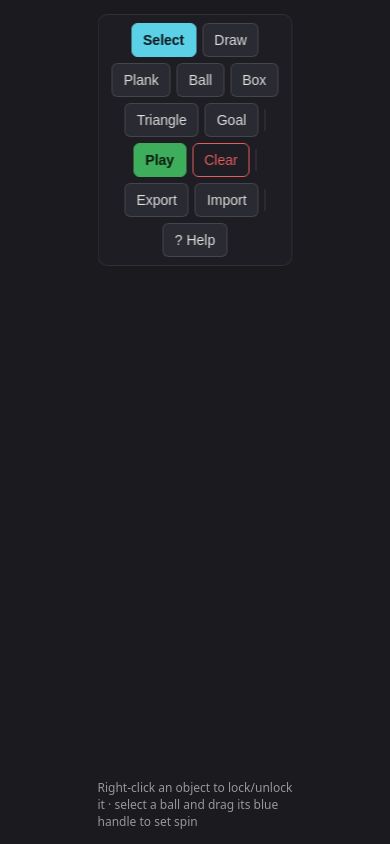
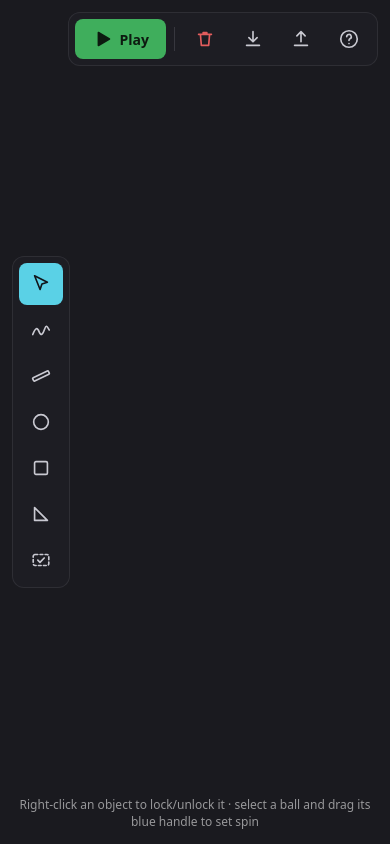
Before and after one commit to dndd7/free-world-2d, a website built with Vite: page index.html in a window 390 px wide. Built offline with nearby package versions, Linux system fonts and the light colour scheme.

Commit message:
Move controls into a left tool palette and a top-right actions panel
Tools get icons and sit in a vertical palette on the left; Play/Stop (green,
turns red while running), Clear, Export, Import and Help move to the top
right. Both collapse to icon-only below 820px so phones fit without
horizontal scroll. Help now drops down from the actions panel.

```diff
--- a/index.html
+++ b/index.html
@@ -11,30 +11,80 @@
   <body>
     <div id="app">
       <canvas id="sim"></canvas>
-      <div id="toolbar">
-        <button id="tool-select" class="tool-btn active" data-tool="select" title="Select / move / lock">
-          Select
+
+      <nav id="palette" aria-label="Tools">
+        <button id="tool-select" class="palette-btn active" data-tool="select" title="Select, move and lock objects">
+          <svg viewBox="0 0 24 24" aria-hidden="true"><path d="M5 3l14 7-6 2-2 6z" /></svg>
+          <span>Select</span>
         </button>
-        <button id="tool-draw" class="tool-btn" data-tool="draw" title="Draw a track or line">Draw</button>
-        <button id="tool-plank" class="tool-btn" data-tool="plank" title="Drag out a straight plank">Plank</button>
-        <button id="tool-ball" class="tool-btn" data-tool="ball" title="Place a ball">Ball</button>
-        <button id="tool-box" class="tool-btn" data-tool="box" title="Place a box">Box</button>
-        <button id="tool-triangle" class="tool-btn" data-tool="triangle" title="Place a triangle wedge">
-          Triangle
+        <button id="tool-draw" class="palette-btn" data-tool="draw" title="Freehand draw a track or wall">
+          <svg viewBox="0 0 24 24" aria-hidden="true"><path d="M3 17c3-8 5-8 7-3s4 3 6-3 3-2 5 1" /></svg>
+          <span>Draw</span>
         </button>
-        <button id="tool-goal" class="tool-btn" data-tool="goal" title="Place a goal zone">Goal</button>
-        <div class="toolbar-divider"></div>
-        <button id="play-btn" class="tool-btn accent">Play</button>
-        <button id="clear-btn" class="tool-btn danger">Clear</button>
-        <div class="toolbar-divider"></div>
-        <button id="export-btn" class="tool-btn" title="Download this scene as a JSON file">Export</button>
-        <button id="import-btn" class="tool-btn" title="Load a previously exported scene">Import</button>
+        <button id="tool-plank" class="palette-btn" data-tool="plank" title="Drag out a straight plank">
+          <svg viewBox="0 0 24 24" aria-hidden="true">
+            <rect x="2.5" y="10" width="19" height="4" rx="1" transform="rotate(-25 12 12)" />
+          </svg>
+          <span>Plank</span>
+        </button>
+        <button id="tool-ball" class="palette-btn" data-tool="ball" title="Place a ball">
+          <svg viewBox="0 0 24 24" aria-hidden="true"><circle cx="12" cy="12" r="8" /></svg>
+          <span>Ball</span>
+        </button>
+        <button id="tool-box" class="palette-btn" data-tool="box" title="Place a box">
+          <svg viewBox="0 0 24 24" aria-hidden="true"><rect x="5" y="5" width="14" height="14" rx="1.5" /></svg>
+          <span>Box</span>
+        </button>
+        <button id="tool-triangle" class="palette-btn" data-tool="triangle" title="Place a triangle wedge">
+          <svg viewBox="0 0 24 24" aria-hidden="true"><path d="M5 19h14L5 5z" /></svg>
+          <span>Triangle</span>
+        </button>
+        <button id="tool-goal" class="palette-btn" data-tool="goal" title="Place a goal zone">
+          <svg viewBox="0 0 24 24" aria-hidden="true">
+            <rect x="3.5" y="6" width="17" height="12" rx="2" stroke-dasharray="3 2.5" />
+            <path d="M8.5 12.2l2.4 2.4 4.6-4.8" />
+          </svg>
+          <span>Goal</span>
+        </button>
+      </nav>
+
+      <div id="actions">
+        <button id="play-btn" class="action-btn primary" title="Start the simulation">
+          <svg class="icon-play" viewBox="0 0 24 24" aria-hidden="true"><path d="M7 5l12 7-12 7z" /></svg>
+          <svg class="icon-stop" viewBox="0 0 24 24" aria-hidden="true">
+            <rect x="6" y="6" width="12" height="12" rx="1.5" />
+          </svg>
+          <span id="play-label">Play</span>
+        </button>
+        <div class="divider"></div>
+        <button id="clear-btn" class="action-btn danger" title="Remove everything from the canvas">
+          <svg viewBox="0 0 24 24" aria-hidden="true"><path d="M5 7h14M10 7V5h4v2M7 7l1 12h8l1-12" /></svg>
+          <span class="label">Clear</span>
+        </button>
+        <button id="export-btn" class="action-btn" title="Download this scene as a JSON file">
+          <svg viewBox="0 0 24 24" aria-hidden="true"><path d="M12 4v11M7.5 10.5L12 15l4.5-4.5M5 19h14" /></svg>
+          <span class="label">Export</span>
+        </button>
+        <button id="import-btn" class="action-btn" title="Load a previously exported scene">
+          <svg viewBox="0 0 24 24" aria-hidden="true"><path d="M12 15V4M7.5 8.5L12 4l4.5 4.5M5 19h14" /></svg>
+          <span class="label">Import</span>
+        </button>
         <input id="import-file" type="file" accept=".json,application/json" hidden />
-        <div class="toolbar-divider"></div>
-        <button id="help-btn" class="tool-btn" aria-expanded="false" aria-controls="help-panel" title="What does each button do?">
-          ? Help
+        <button
+          id="help-btn"
+          class="action-btn"
+          aria-expanded="false"
+          aria-controls="help-panel"
+          title="What does each button do?"
+        >
+          <svg viewBox="0 0 24 24" aria-hidden="true">
+            <circle cx="12" cy="12" r="9" />
+            <path d="M9.5 9.5a2.5 2.5 0 1 1 3.5 2.3c-.7.4-1 .9-1 1.7M12 17h.01" />
+          </svg>
+          <span class="label">Help</span>
         </button>
       </div>
+
       <div id="help-panel" hidden>
         <dl>
           <dt>Select</dt>
@@ -69,6 +119,7 @@
           <dd>Also in the bottom bar. The Delete key removes the selected object too.</dd>
         </dl>
       </div>
+
       <div id="props" hidden>
         <span id="props-title"></span>
         <label id="props-material-wrap">
@@ -79,6 +130,7 @@
         <button id="props-rotate-right" class="tool-btn" title="Rotate 15° clockwise">&#8635;</button>
         <button id="props-delete" class="tool-btn danger" title="Delete (Del)">Delete</button>
       </div>
+
       <div id="hint">
         Right-click an object to lock/unlock it &middot; select a ball and drag its blue handle to set spin
       </div>
--- a/src/main.ts
+++ b/src/main.ts
@@ -44,7 +44,7 @@ const HANDLE_HIT_RADIUS = 14;
 const MAX_SPIN = 18;
 
 const canvas = document.getElementById('sim') as HTMLCanvasElement;
-const toolButtons = Array.from(document.querySelectorAll<HTMLButtonElement>('.tool-btn[data-tool]'));
+const toolButtons = Array.from(document.querySelectorAll<HTMLButtonElement>('.palette-btn[data-tool]'));
 const playBtn = document.getElementById('play-btn') as HTMLButtonElement;
 const clearBtn = document.getElementById('clear-btn') as HTMLButtonElement;
 const exportBtn = document.getElementById('export-btn') as HTMLButtonElement;
@@ -97,6 +97,12 @@ function setToolbarDisabled(disabled: boolean): void {
   clearBtn.disabled = disabled;
   exportBtn.disabled = disabled;
   importBtn.disabled = disabled;
+}
+
+function setPlayingUi(playing: boolean): void {
+  playBtn.classList.toggle('playing', playing);
+  playBtn.title = playing ? 'Stop and restore the layout' : 'Start the simulation';
+  document.getElementById('play-label')!.textContent = playing ? 'Stop' : 'Play';
 }
 
 function selectTool(t: Tool): void {
@@ -249,14 +255,14 @@ playBtn.addEventListener('click', () => {
     resetGoals(objects);
     Runner.run(runner, engine);
     isPlaying = true;
-    playBtn.textContent = 'Stop';
+    setPlayingUi(true);
     setToolbarDisabled(true);
   } else {
     Runner.stop(runner);
     objects.forEach(restoreSnapshot);
     resetGoals(objects);
     isPlaying = false;
-    playBtn.textContent = 'Play';
+    setPlayingUi(false);
     setToolbarDisabled(false);
   }
 });
@@ -269,8 +275,8 @@ let helpOpen = false;
 function setHelpOpen(open: boolean): void {
   helpOpen = open;
   if (open) {
-    const toolbarBottom = document.getElementById('toolbar')!.getBoundingClientRect().bottom;
-    helpPanel.style.top = `${toolbarBottom + 8}px`;
+    const actionsBottom = document.getElementById('actions')!.getBoundingClientRect().bottom;
+    helpPanel.style.top = `${actionsBottom + 8}px`;
   }
   helpPanel.hidden = !open;
   helpBtn.setAttribute('aria-expanded', String(open));
--- a/src/style.css
+++ b/src/style.css
@@ -1,3 +1,13 @@
+:root {
+  --panel-bg: rgba(30, 30, 36, 0.92);
+  --panel-border: 1px solid rgba(255, 255, 255, 0.08);
+  --btn-bg: #2a2a32;
+  --btn-border: 1px solid rgba(255, 255, 255, 0.12);
+  --accent: #5ad1e6;
+  --go: #3fae5c;
+  --danger: #e35d5d;
+}
+
 html,
 body {
   margin: 0;
@@ -6,6 +16,7 @@ body {
   height: 100%;
   overflow: hidden;
   background: #1a1a1f;
+  font-family: system-ui, sans-serif;
 }
 
 #app {
@@ -19,95 +30,189 @@ body {
   height: 100%;
 }
 
-#toolbar {
-  position: fixed;
-  top: 14px;
-  left: 50%;
-  transform: translateX(-50%);
-  display: flex;
-  align-items: center;
-  flex-wrap: wrap;
-  justify-content: center;
-  max-width: calc(100vw - 24px);
-  box-sizing: border-box;
-  gap: 6px;
-  padding: 8px;
-  background: rgba(30, 30, 36, 0.9);
-  border: 1px solid rgba(255, 255, 255, 0.08);
-  border-radius: 10px;
-  backdrop-filter: blur(6px);
-  font-family: system-ui, sans-serif;
+button {
+  font-family: inherit;
 }
 
-.tool-btn {
-  appearance: none;
-  border: 1px solid rgba(255, 255, 255, 0.12);
-  background: #2a2a32;
-  color: #ddd;
-  padding: 8px 11px;
-  white-space: nowrap;
-  border-radius: 6px;
-  font-size: 14px;
-  cursor: pointer;
-  transition: background 0.15s, border-color 0.15s;
+/* Tool palette (left) */
+
+#palette {
+  position: fixed;
+  left: 12px;
+  top: 50%;
+  transform: translateY(-50%);
+  display: flex;
+  flex-direction: column;
+  gap: 4px;
+  max-height: calc(100vh - 24px);
+  overflow-y: auto;
+  box-sizing: border-box;
+  padding: 6px;
+  background: var(--panel-bg);
+  border: var(--panel-border);
+  border-radius: 12px;
+  backdrop-filter: blur(6px);
 }
 
-.tool-btn:hover:not(:disabled) {
-  background: #35353f;
+.palette-btn {
+  appearance: none;
+  display: flex;
+  flex-direction: column;
+  align-items: center;
+  gap: 3px;
+  width: 58px;
+  padding: 8px 4px 6px;
+  background: transparent;
+  border: 1px solid transparent;
+  border-radius: 8px;
+  color: #c9c9d1;
+  font-size: 11px;
+  cursor: pointer;
+  transition: background 0.15s, color 0.15s;
 }
 
-.tool-btn:disabled {
-  opacity: 0.4;
-  cursor: not-allowed;
+.palette-btn svg,
+.action-btn svg {
+  width: 22px;
+  height: 22px;
+  fill: none;
+  stroke: currentColor;
+  stroke-width: 1.8;
+  stroke-linecap: round;
+  stroke-linejoin: round;
 }
 
-.tool-btn.active {
-  background: #5ad1e6;
-  border-color: #5ad1e6;
+.palette-btn:hover:not(:disabled) {
+  background: rgba(255, 255, 255, 0.08);
+  color: #fff;
+}
+
+.palette-btn.active {
+  background: var(--accent);
   color: #10151a;
   font-weight: 600;
 }
 
-.tool-btn.accent {
-  background: #3fae5c;
-  border-color: #3fae5c;
-  color: #0d1a10;
-  font-weight: 600;
+.palette-btn:disabled {
+  opacity: 0.35;
+  cursor: not-allowed;
 }
 
-.tool-btn.accent:hover:not(:disabled) {
-  background: #4cc46c;
+/* Actions (top right) */
+
+#actions {
+  position: fixed;
+  top: 12px;
+  right: 12px;
+  display: flex;
+  align-items: center;
+  gap: 4px;
+  box-sizing: border-box;
+  padding: 6px;
+  background: var(--panel-bg);
+  border: var(--panel-border);
+  border-radius: 12px;
+  backdrop-filter: blur(6px);
 }
 
-.tool-btn.danger {
+.action-btn {
+  appearance: none;
+  display: flex;
+  align-items: center;
+  gap: 6px;
+  padding: 8px 10px;
   background: transparent;
-  border-color: #e35d5d;
-  color: #e35d5d;
+  border: 1px solid transparent;
+  border-radius: 8px;
+  color: #c9c9d1;
+  font-size: 13px;
+  white-space: nowrap;
+  cursor: pointer;
+  transition: background 0.15s, color 0.15s;
 }
 
-.tool-btn.danger:hover:not(:disabled) {
-  background: rgba(227, 93, 93, 0.12);
+.action-btn:hover:not(:disabled),
+.action-btn.active {
+  background: rgba(255, 255, 255, 0.08);
+  color: #fff;
 }
 
-.toolbar-divider {
+.action-btn:disabled {
+  opacity: 0.35;
+  cursor: not-allowed;
+}
+
+.action-btn.danger {
+  color: var(--danger);
+}
+
+.action-btn.danger:hover:not(:disabled) {
+  background: rgba(227, 93, 93, 0.14);
+  color: var(--danger);
+}
+
+.action-btn.primary {
+  padding: 8px 16px;
+  background: var(--go);
+  color: #0d1a10;
+  font-size: 14px;
+  font-weight: 700;
+}
+
+.action-btn.primary:hover:not(:disabled) {
+  background: #4cc46c;
+  color: #0d1a10;
+}
+
+.action-btn.primary.playing {
+  background: var(--danger);
+  color: #fff;
+}
+
+.action-btn.primary.playing:hover:not(:disabled) {
+  background: #ef7373;
+  color: #fff;
+}
+
+.action-btn.primary .icon-play {
+  fill: currentColor;
+}
+
+.action-btn.primary .icon-stop {
+  display: none;
+  fill: currentColor;
+}
+
+.action-btn.primary.playing .icon-play {
+  display: none;
+}
+
+.action-btn.primary.playing .icon-stop {
+  display: block;
+}
+
+.divider {
   width: 1px;
-  height: 22px;
+  height: 24px;
+  margin: 0 4px;
   background: rgba(255, 255, 255, 0.12);
 }
 
+/* Help panel (drops down from the actions panel) */
+
 #help-panel {
   position: fixed;
-  top: 76px;
-  left: 50%;
-  transform: translateX(-50%);
+  top: 72px;
+  right: 12px;
   width: min(420px, calc(100vw - 24px));
+  max-height: calc(100vh - 96px);
+  overflow-y: auto;
   box-sizing: border-box;
   padding: 12px 16px;
   background: rgba(30, 30, 36, 0.96);
   border: 1px solid rgba(255, 255, 255, 0.1);
-  border-radius: 10px;
+  border-radius: 12px;
   backdrop-filter: blur(6px);
-  font-family: system-ui, sans-serif;
   font-size: 13px;
   color: #ddd;
 }
@@ -125,12 +230,41 @@ body {
 
 #help-panel dt {
   font-weight: 600;
-  color: #5ad1e6;
+  color: var(--accent);
 }
 
 #help-panel dd {
   margin: 0;
   color: rgba(255, 255, 255, 0.75);
+}
+
+/* Selected-object bar (bottom) */
+
+.tool-btn {
+  appearance: none;
+  border: var(--btn-border);
+  background: var(--btn-bg);
+  color: #ddd;
+  padding: 8px 11px;
+  white-space: nowrap;
+  border-radius: 6px;
+  font-size: 14px;
+  cursor: pointer;
+  transition: background 0.15s, border-color 0.15s;
+}
+
+.tool-btn:hover:not(:disabled) {
+  background: #35353f;
+}
+
+.tool-btn.danger {
+  background: transparent;
+  border-color: var(--danger);
+  color: var(--danger);
+}
+
+.tool-btn.danger:hover:not(:disabled) {
+  background: rgba(227, 93, 93, 0.12);
 }
 
 #props {
@@ -146,11 +280,10 @@ body {
   max-width: calc(100vw - 24px);
   box-sizing: border-box;
   padding: 8px 12px;
-  background: rgba(30, 30, 36, 0.92);
-  border: 1px solid rgba(255, 255, 255, 0.08);
-  border-radius: 10px;
+  background: var(--panel-bg);
+  border: var(--panel-border);
+  border-radius: 12px;
   backdrop-filter: blur(6px);
-  font-family: system-ui, sans-serif;
   font-size: 13px;
   color: #ddd;
 }
@@ -162,7 +295,7 @@ body {
 
 #props-title {
   font-weight: 600;
-  color: #5ad1e6;
+  color: var(--accent);
 }
 
 #props label {
@@ -172,9 +305,9 @@ body {
 }
 
 #props select {
-  background: #2a2a32;
+  background: var(--btn-bg);
   color: #ddd;
-  border: 1px solid rgba(255, 255, 255, 0.12);
+  border: var(--btn-border);
   border-radius: 6px;
   padding: 6px 8px;
   font-size: 13px;
@@ -185,8 +318,27 @@ body {
   bottom: 14px;
   left: 50%;
   transform: translateX(-50%);
+  width: max-content;
+  max-width: calc(100vw - 24px);
+  text-align: center;
   color: rgba(255, 255, 255, 0.55);
-  font-family: system-ui, sans-serif;
   font-size: 12px;
   pointer-events: none;
 }
+
+/* Narrow windows: icon-only buttons so the panels stay small */
+
+@media (max-width: 820px) {
+  .action-btn .label {
+    display: none;
+  }
+
+  .palette-btn {
+    width: 44px;
+    padding: 9px 4px;
+  }
+
+  .palette-btn span {
+    display: none;
+  }
+}
```
Also changed, not shown: README.md.
